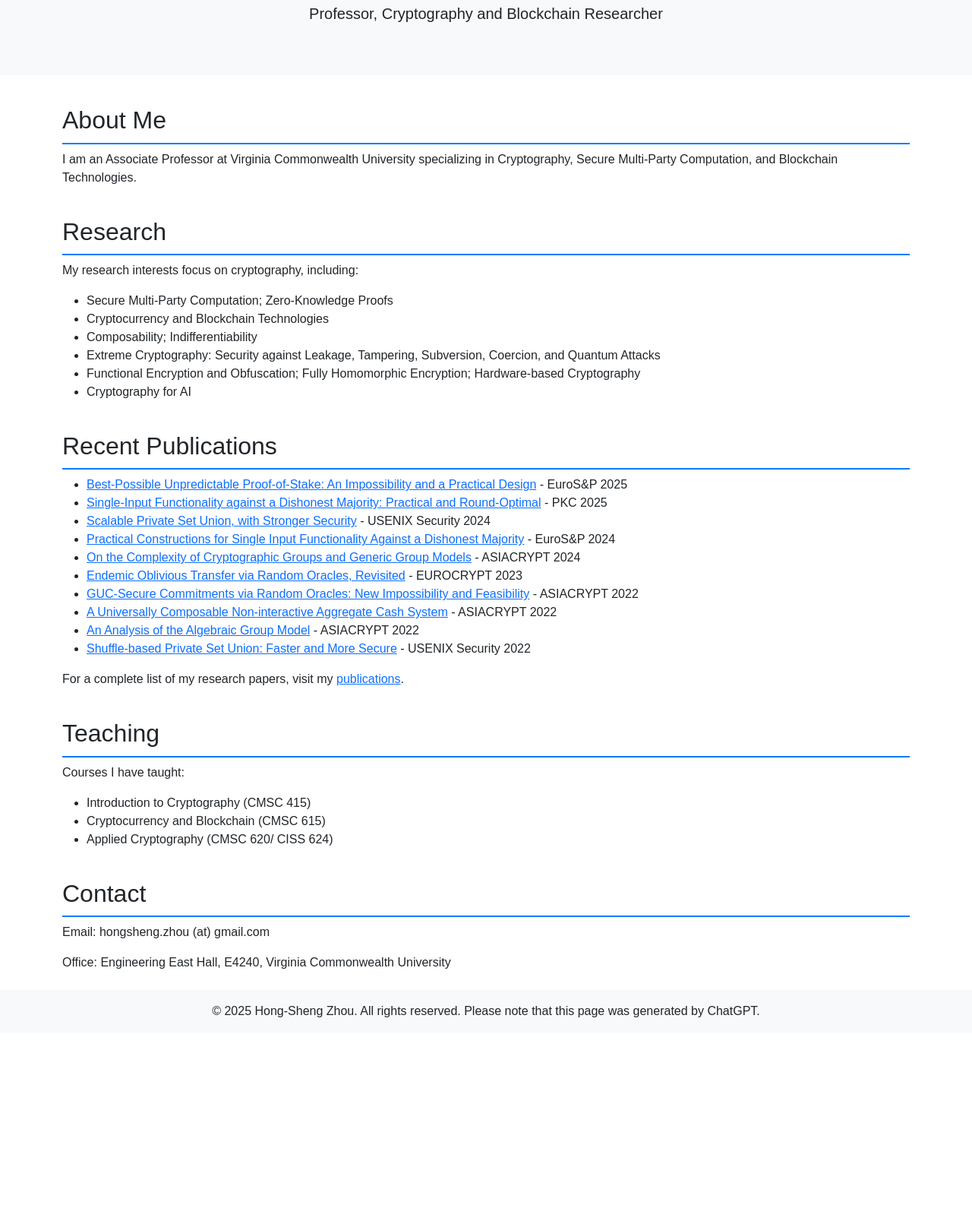
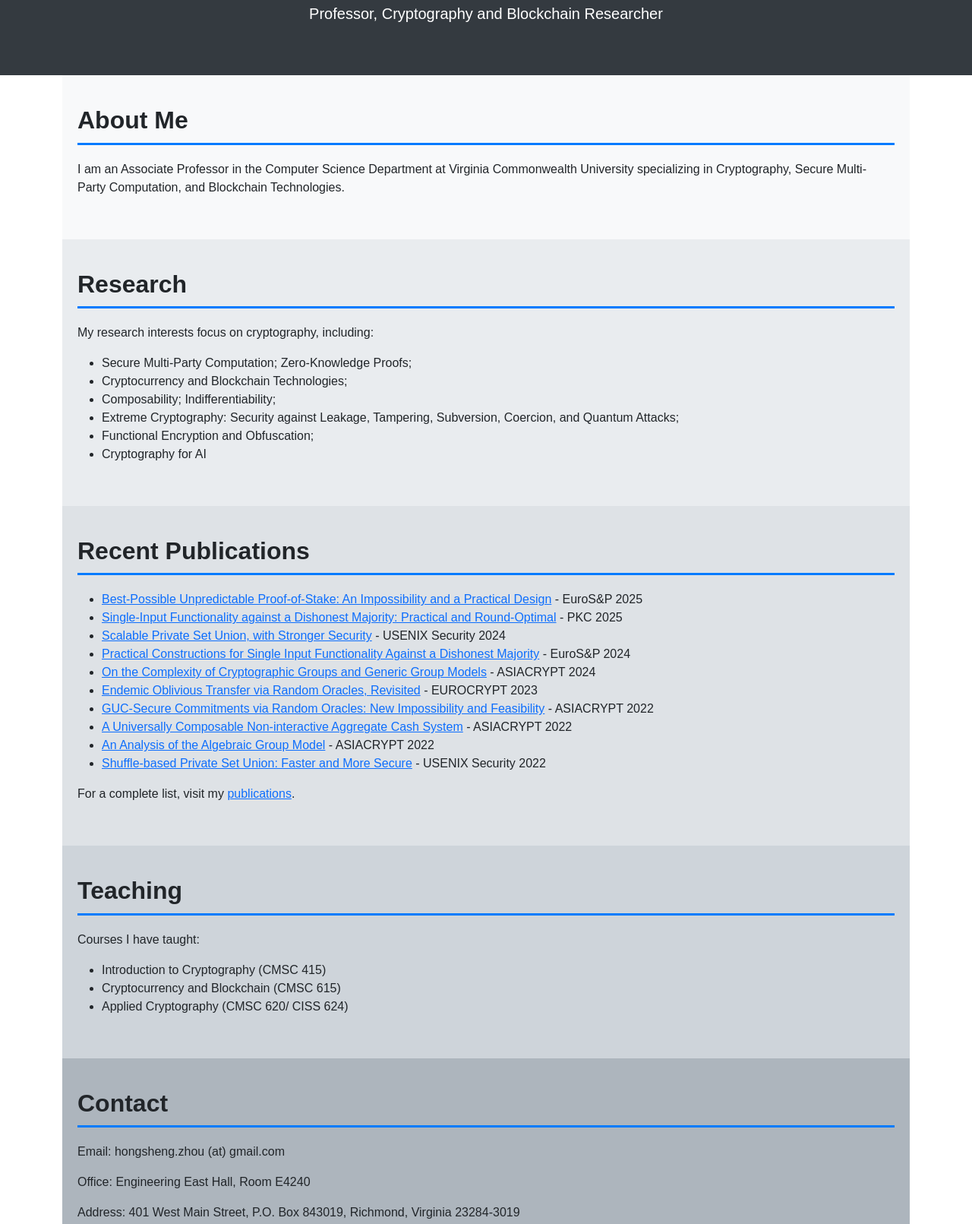
Before and after one commit to hszhou3/hszhou3.github.io, a plain HTML site: page index.html in a window 1280 px wide. Shown: the part 178-1789 px from the top of the page at 76% size. Before the commit the page ends 1537 px from the top, so only its background shows below. Drawn offline with nearby package versions, Linux system fonts and the light colour scheme.

Commit message:
Add files via upload

```diff
--- a/index.html
+++ b/index.html
@@ -7,15 +7,19 @@
     <link rel="stylesheet" href="https://cdn.jsdelivr.net/npm/bootstrap@5.3.0/dist/css/bootstrap.min.css">
     <style>
         body { font-family: Arial, sans-serif; }
-        .hero { background-color: #f8f9fa; padding: 50px 0; text-align: center; }
-        .contact-info { margin-top: 20px; }
-        .section-title { margin-top: 40px; border-bottom: 2px solid #007bff; padding-bottom: 10px; }
+        .hero { background-color: #343a40; color: white; padding: 50px 0; text-align: center; }
+        .section { padding: 40px 20px; }
+        #about { background-color: #f8f9fa; }
+        #research { background-color: #e9ecef; }
+        #publications { background-color: #dee2e6; }
+        #teaching { background-color: #ced4da; }
+        #contact { background-color: #adb5bd; }
+        .section-title { border-bottom: 3px solid #007bff; padding-bottom: 10px; margin-bottom: 20px; font-weight: bold; }
     </style>
 </head>
 <body>
     <nav class="navbar navbar-expand-lg navbar-light bg-light">
         <div class="container">
-
             <button class="navbar-toggler" type="button" data-bs-toggle="collapse" data-bs-target="#navbarNav">
                 <span class="navbar-toggler-icon"></span>
             </button>
@@ -39,28 +43,28 @@
     </header>
 
     <div class="container">
-        <section id="about">
+        <section id="about" class="section">
             <h2 class="section-title">About Me</h2>
-            <p>I am an Associate Professor at Virginia Commonwealth University specializing in Cryptography, Secure Multi-Party Computation, and Blockchain Technologies.</p>
+            <p>I am an Associate Professor in the Computer Science Department at Virginia Commonwealth University specializing in Cryptography, Secure Multi-Party Computation, and Blockchain Technologies.</p>
         </section>
 
-        <section id="research">
+        <section id="research" class="section">
             <h2 class="section-title">Research</h2>
             <p>My research interests focus on cryptography, including:</p>
             <ul>
-                <li>Secure Multi-Party Computation; Zero-Knowledge Proofs </li>
-                <li>Cryptocurrency and Blockchain Technologies</li>
-                <li>Composability; Indifferentiability</li>
-                <li>Extreme Cryptography: Security against Leakage, Tampering, Subversion, Coercion, and Quantum Attacks</li>
-                 <li>Functional Encryption and Obfuscation; Fully Homomorphic Encryption; Hardware-based Cryptography</li>
-               <li>Cryptography for AI</li>
+                <li>Secure Multi-Party Computation; Zero-Knowledge Proofs; </li>
+                <li>Cryptocurrency and Blockchain Technologies; </li>
+                <li>Composability; Indifferentiability; </li>
+                <li>Extreme Cryptography: Security against Leakage, Tampering, Subversion, Coercion, and Quantum Attacks; </li>
+                <li>Functional Encryption and Obfuscation; </li>
+                <li>Cryptography for AI</li>
             </ul>
         </section>
 
-        <section id="publications">
+        <section id="publications" class="section">
             <h2 class="section-title">Recent Publications</h2>
             <ul>
-               <li><a href="https://eprint.iacr.org/2021/660">Best-Possible Unpredictable Proof-of-Stake: An Impossibility and a Practical Design</a> - EuroS&P 2025</li>
+                <li><a href="https://eprint.iacr.org/2021/660">Best-Possible Unpredictable Proof-of-Stake: An Impossibility and a Practical Design</a> - EuroS&P 2025</li>
                 <li><a href="https://eprint.iacr.org/2024/305">Single-Input Functionality against a Dishonest Majority: Practical and Round-Optimal</a> - PKC 2025</li>
                 <li><a href="https://eprint.iacr.org/2024/922">Scalable Private Set Union, with Stronger Security</a> - USENIX Security 2024</li>
                 <li><a href="https://eprint.iacr.org/2023/1367">Practical Constructions for Single Input Functionality Against a Dishonest Majority</a> - EuroS&P 2024</li>
@@ -69,25 +73,25 @@
                 <li><a href="https://eprint.iacr.org/2022/1127">GUC-Secure Commitments via Random Oracles: New Impossibility and Feasibility</a> - ASIACRYPT 2022</li>
                 <li><a href="https://link.springer.com/chapter/10.1007/978-3-031-22963-3_25">A Universally Composable Non-interactive Aggregate Cash System</a> - ASIACRYPT 2022</li>
                 <li><a href="https://eprint.iacr.org/2022/210">An Analysis of the Algebraic Group Model</a> - ASIACRYPT 2022</li>
-                <li><a href="https://eprint.iacr.org/2022/157">Shuffle-based Private Set Union: Faster and More Secure</a> - USENIX Security 2022</li>
-            </ul>
-            <p>For a complete list of my research papers, visit my <a href="https://dblp.org/pid/23/6726.html">publications</a>.</p>
+                <li><a href="https://eprint.iacr.org/2022/157">Shuffle-based Private Set Union: Faster and More Secure</a> - USENIX Security 2022</li>            </ul>
+            <p>For a complete list, visit my <a href="https://dblp.org/pid/23/6726.html">publications</a>.</p>
         </section>
 
-        <section id="teaching">
+        <section id="teaching" class="section">
             <h2 class="section-title">Teaching</h2>
             <p>Courses I have taught:</p>
             <ul>
                 <li>Introduction to Cryptography (CMSC 415)</li>
-                 <li>Cryptocurrency and Blockchain (CMSC 615)</li>
-               <li>Applied Cryptography (CMSC 620/ CISS 624)</li>
+                <li>Cryptocurrency and Blockchain (CMSC 615)</li>
+                <li>Applied Cryptography (CMSC 620/ CISS 624)</li>
             </ul>
         </section>
 
-        <section id="contact">
+        <section id="contact" class="section">
             <h2 class="section-title">Contact</h2>
             <p>Email: hongsheng.zhou (at) gmail.com</p>
-            <p>Office: Engineering East Hall, E4240, Virginia Commonwealth University</p>
+            <p>Office: Engineering East Hall, Room E4240</p>
+            <p>Address: 401 West Main Street, P.O. Box 843019, Richmond, Virginia 23284-3019</p>
         </section>
     </div>
 
```
